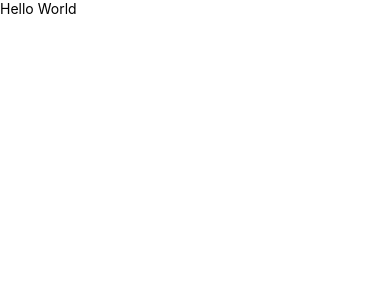
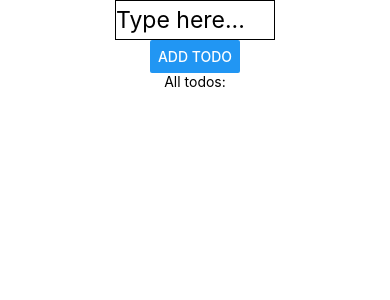
Before and after one commit to radinreth/todo_app, a React Native app: screen / in a window 390 px wide. Shown: the top 300 px of the page. Built offline with nearby package versions, Linux system fonts and the light colour scheme.

Commit message:
add basic todo

```diff
--- a/App.js
+++ b/App.js
@@ -6,19 +6,53 @@
  * @flow
  */
 
-import React from 'react';
+import React, { Component } from 'react';
 import {
   View,
   Text,
+  Button,
+  TextInput,
+  FlatList,
+  SafeAreaView
 } from 'react-native';
 
+class App extends Component {
+  constructor(props) {
+    super(props)
+    this.state = { text: '', todos: [] }
+  }
 
-const App = () => {
-  return (
-    <View>
-      <Text>Hello World</Text>
-    </View>
-  );
+  addTodo = () => {
+    let {text, todos} = this.state
+    this.setState({
+      todos: [...todos, text]
+    })
+
+    this.setState({text: ''})
+  }
+  render() {
+    return (
+      <SafeAreaView style={{flex: 1}}>
+        <View style={{ flex: 1, justifyContent: 'center', alignItems: 'center' }}>
+          <TextInput
+            style={{height: 40, fontSize: 23, width: 160, borderWidth: 1}}
+            placeholder="Type here..."
+            onChangeText={(text) => this.setState({text})}
+            value={this.state.text}
+            />
+
+            <Button title="Add todo" onPress={this.addTodo} />
+
+            <Text>All todos:</Text>
+            <FlatList
+              data={this.state.todos}
+              renderItem={({item}) => <Text>{item}</Text>}
+              keyExtractor={item=>item}
+            />
+        </View>
+      </SafeAreaView>
+    );
+  }
 };
 
 export default App;
```
